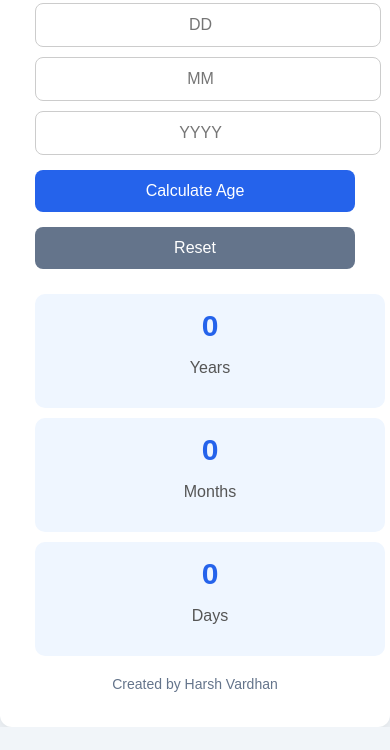
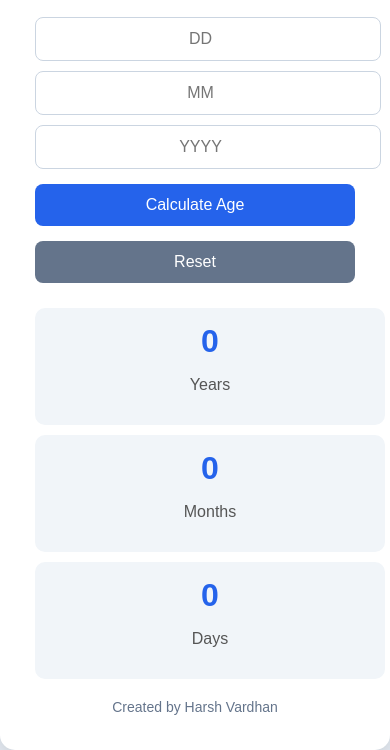
Before and after one commit to harsh-vardhan-tech/CodeAlpha-AgeCalculator, a plain HTML site: page index.html in a window 390 px wide. Shown: the part 131-881 px from the top of the page. Before the commit the page ends 858 px from the top, so only its background shows below. Drawn offline with Linux system fonts and the light colour scheme.

Commit message:
Refactor CSS styles and improve responsiveness
Updated styles for body, container, and card elements. Adjusted media query for better responsiveness.

```diff
--- a/style.css
+++ b/style.css
@@ -2,18 +2,18 @@ body{
   margin:0;
   padding:0;
   font-family:Arial,sans-serif;
-  background:#f1f5f9;
+  background:#e2e8f0;
   display:flex;
   justify-content:center;
   align-items:center;
-  height:100vh;
+  min-height:100vh;
 }
 
 .container{
   width:400px;
   background:white;
   padding:35px;
-  border-radius:12px;
+  border-radius:15px;
   text-align:center;
   box-shadow:0 4px 15px rgba(0,0,0,0.1);
 }
@@ -36,7 +36,7 @@ p{
 input{
   width:100%;
   padding:12px;
-  border:1px solid #ccc;
+  border:1px solid #cbd5e1;
   border-radius:8px;
   text-align:center;
   font-size:16px;
@@ -49,15 +49,14 @@ input:focus{
 
 button{
   width:100%;
+  padding:12px;
   margin-top:15px;
-  padding:12px;
   background:#2563eb;
   color:white;
   border:none;
   border-radius:8px;
   font-size:16px;
   cursor:pointer;
-  transition:0.3s;
 }
 
 button:hover{
@@ -80,19 +79,19 @@ button:hover{
 .result-box{
   display:flex;
   justify-content:space-between;
+  gap:10px;
   margin-top:25px;
-  gap:10px;
 }
 
 .card{
   width:100%;
-  background:#eff6ff;
+  background:#f1f5f9;
   padding:15px;
   border-radius:10px;
 }
 
 .card span{
-  font-size:30px;
+  font-size:32px;
   font-weight:bold;
   color:#2563eb;
 }
@@ -102,14 +101,14 @@ button:hover{
 }
 
 .extra-info p{
+  margin:5px 0;
   color:#475569;
-  margin:5px 0;
 }
 
 footer{
   margin-top:20px;
+  color:#64748b;
   font-size:14px;
-  color:#64748b;
 }
 
 @media(max-width:500px){
```
